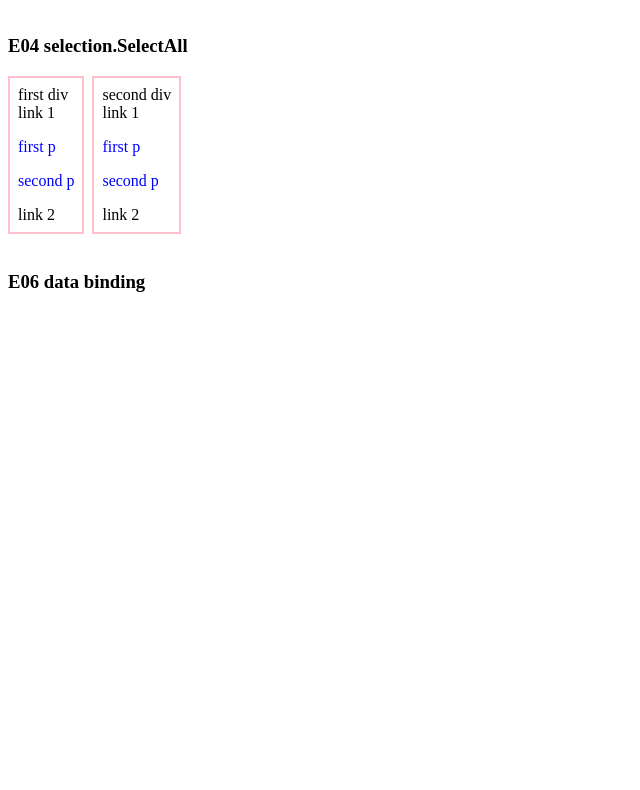
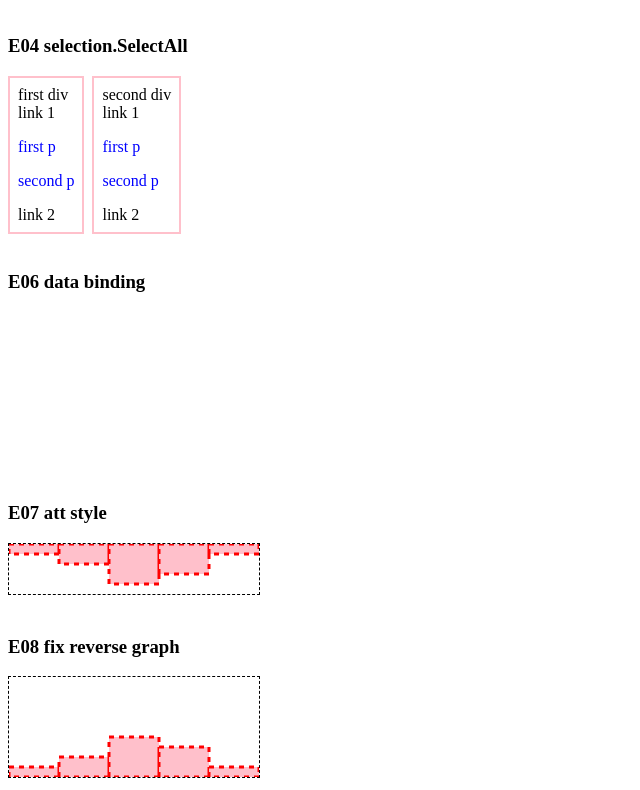
Before and after one commit to pranavshrikhande/d3JS, a React (Vite) app: page / in a window 1280 px wide. Shown: the part 2081-2871 px from the top of the page, without its empty margins (0-640 px from the left). Before the commit the page ends 2554 px from the top, so only its background shows below. Built offline with nearby package versions, Linux system fonts and the light colour scheme.

Commit message:
y axis and fix

```diff
--- a/src/Sections/S02API/E07attStyle.tsx
+++ b/src/Sections/S02API/E07attStyle.tsx
@@ -9,25 +9,23 @@ const E07attStyle = () => {
     const rectWidth = 50;
 
     useEffect(()=>{
+            const svg=d3.select(myElementRef.current);
 
-        const svg = d3.select(myElementRef.current)
+            const allRectData = svg.selectAll('rect').data(barData);
 
-        const allRectData = svg.selectAll('rect').data(barData)
-
-        allRectData
+            allRectData
             .attr("width", rectWidth)
             .attr("stroke-width",3)
             .attr("stroke-dasharray","5 5")
-            .attr("stroke", "#8372A6")
+            .attr("stroke","red")
             .attr("fill","pink")
-            .attr("x", (d,i)=>{
-                // console.log("meow ",{d},{i})
-                return i* rectWidth
-            })
-            .attr("height", (d)=>{
+            .attr("x",(d,i)=>{
+                console.log("inside allRectData for rectangle",{d},{i})
+                    return i*rectWidth
+                })
+            .attr("height",(d)=>{
                 return d
             })
-
 
     })
 
--- a/src/Sections/S02API/E08reverseGraph.jsx
+++ b/src/Sections/S02API/E08reverseGraph.jsx
@@ -19,18 +19,18 @@ const E08reverseGraph = () => {
         .attr("width", rectWidth)
         .attr("stroke-width",3)
         .attr("stroke-dasharray","5 5")
-            .attr("stroke", "#553159")
+        .attr("stroke","red")
         .attr("fill","pink")
-            .attr("x", (d,i)=>{
-                // console.log("meow ",{d},{i})
-                return i* rectWidth
+        .attr("x",(d,i)=>{
+            console.log("inside allRectData for rectangle",{d},{i})
+                return i*rectWidth
             })
-            .attr("y", (d)=>{
-                const barY = totalHeight - d
-                // console.log("meow y",{d},{barY})
+        .attr("y",(d,i)=>{
+                const barY = totalHeight - d;
+                console.log('inside reversegraphh, calculating y', barY);
                 return barY
         })
-            .attr("height", (d)=>{
+        .attr("height",(d)=>{
             return d
         })
 
--- a/src/Sections/S02API/index.jsx
+++ b/src/Sections/S02API/index.jsx
@@ -25,6 +25,10 @@ const S02API = () => {
             <E04selectionSelectAll/>
             <br/>
             <E06dataBinding/>
+            <br/>
+            <E07attStyle/>
+            <br/>
+            <E08reverseGraph/>
         </div>
     )
 }
@@ -43,8 +47,7 @@ export default S02API
             <E05selectionWithUseRef/>
             <br/>
             <E06dataBinding/>
-            <br/>
-            <E07attStyle/>
+
             <br/>
             <E08reverseGraph/>
             <br/>
```
Also changed, not shown: notes.txt.txt. Lines whose indentation alone changed are shown as unchanged.
